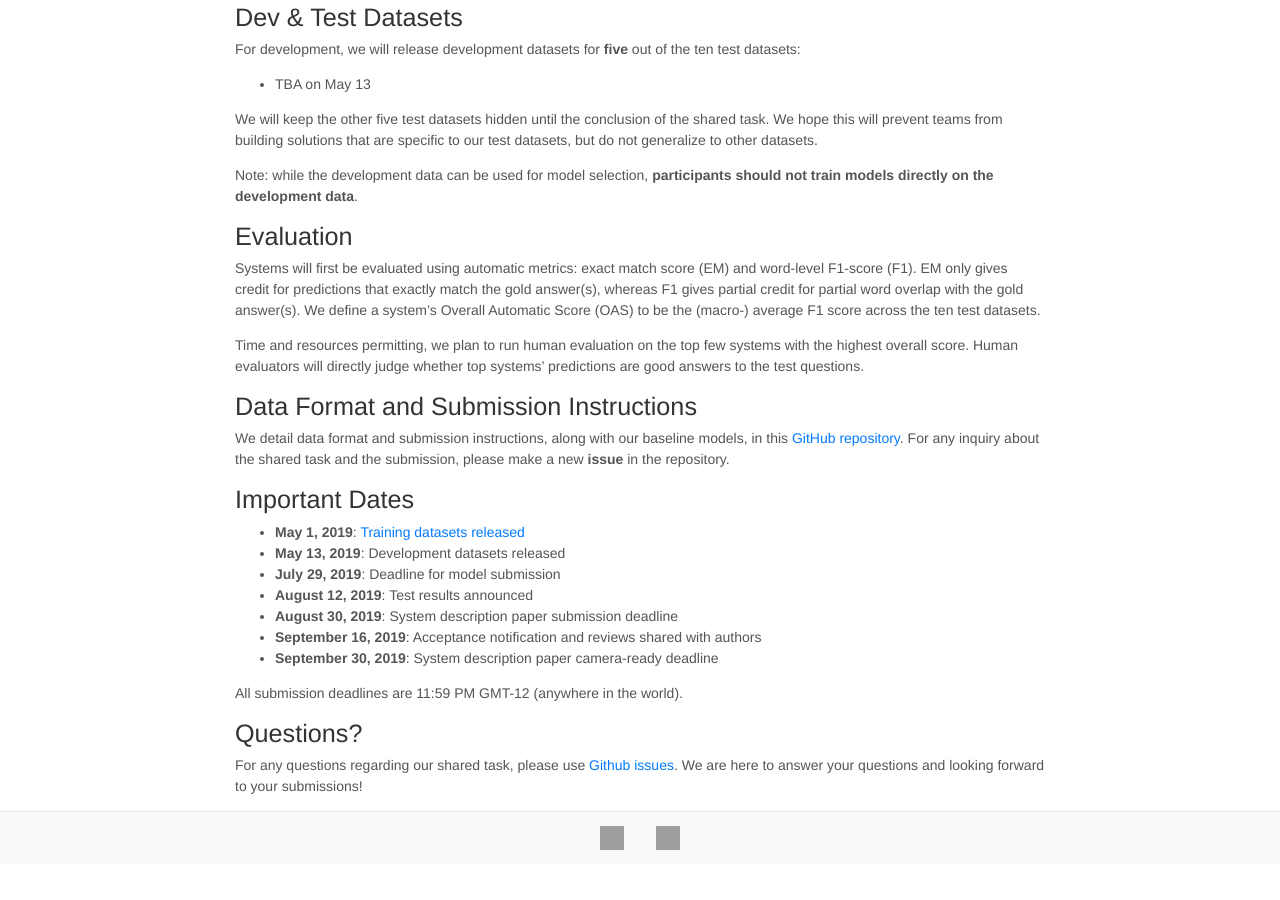
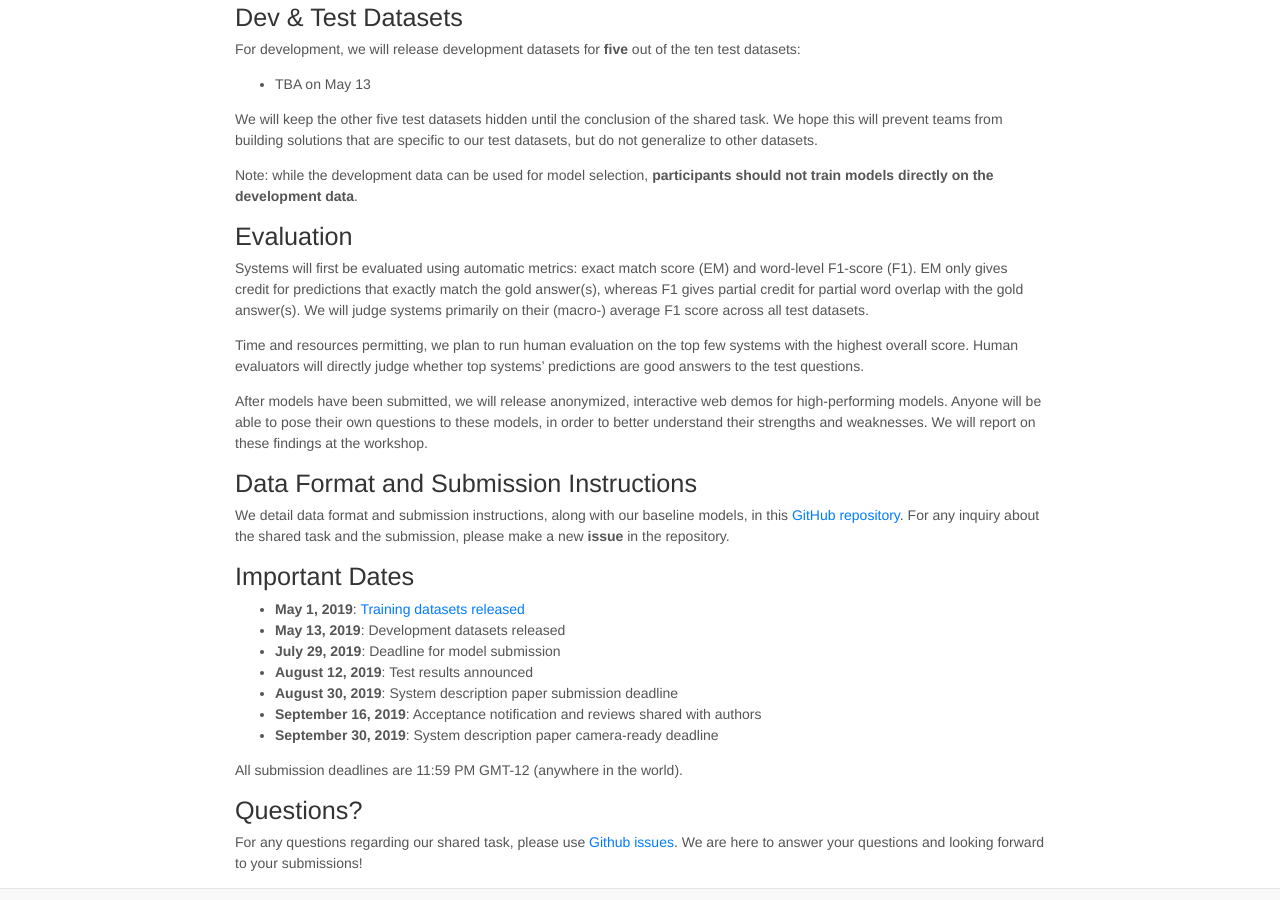
Before and after one commit to mrqa/mrqa.github.io, a Jekyll site: the page built from rc/shared.md, in a window 1280 px wide and 900 px high, scrolled down 987 px. Built offline with Jekyll 4.4.1, drawn with Linux system fonts in a browser that asks for light colours; nearby versions of some CDN libraries; before the commit the page ends 1851 px from its top, so only the background shows below that; grey boxes are pictures that could not be loaded.

Commit message:
Some small changes

```diff
--- a/rc/shared.md
+++ b/rc/shared.md
@@ -53,11 +53,16 @@ Note: while the development data can be used for model selection,
 Systems will first be evaluated using automatic metrics: exact match score (EM) and word-level F1-score (F1).
 EM only gives credit for predictions that exactly match the gold answer(s),
 whereas F1 gives partial credit for partial word overlap with the gold answer(s).
-We define a system’s Overall Automatic Score (OAS) to be the (macro-) average F1 score across the ten test datasets.
+We will judge systems primarily on their (macro-) average F1 score across all test datasets.
 
 Time and resources permitting, we plan to run human evaluation on the top few systems with the highest overall score.
 Human evaluators will directly judge whether top systems’ predictions are good answers to the test questions.
 
+After models have been submitted, we will release anonymized, interactive web demos for
+high-performing models.
+Anyone will be able to pose their own questions to these models,
+in order to better understand their strengths and weaknesses.
+We will report on these findings at the workshop.
 
 ## Data Format and Submission Instructions
 
```
Also changed, not shown: rc/index.md (+4 -2 lines).
